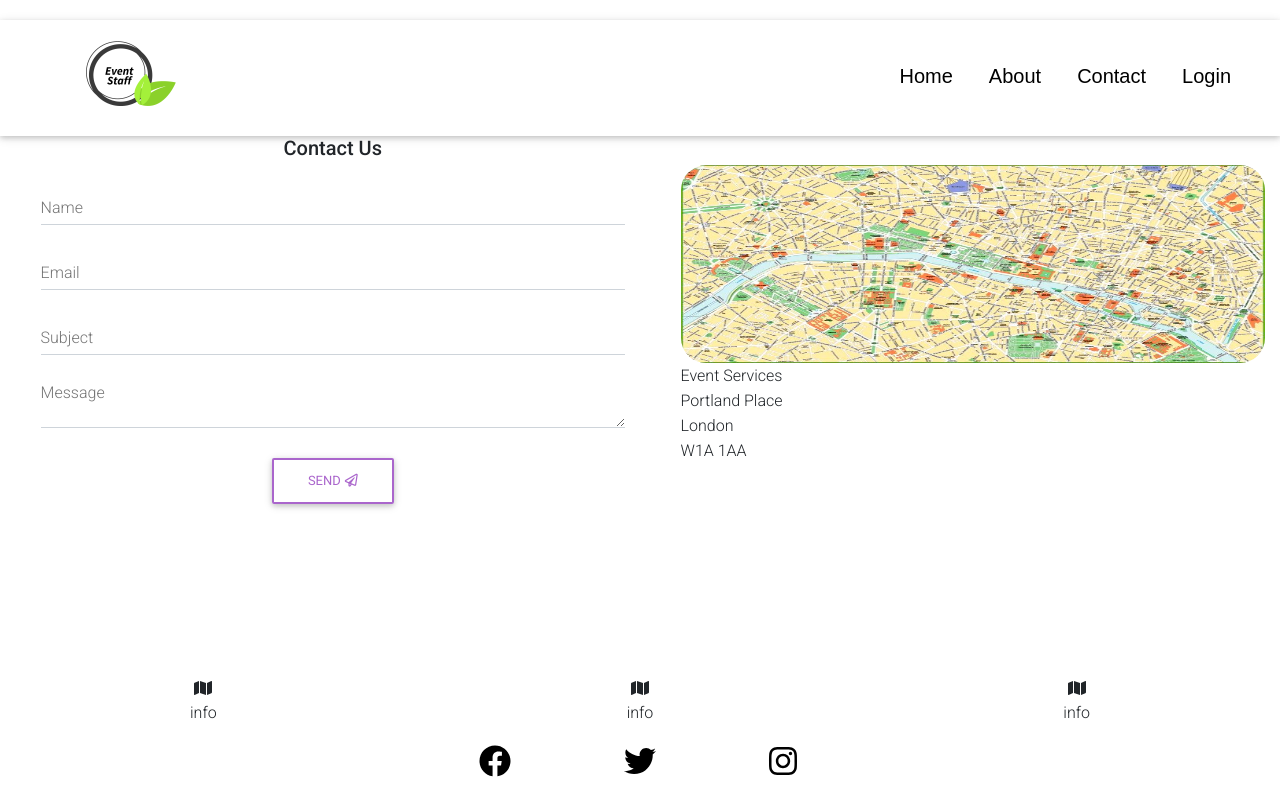
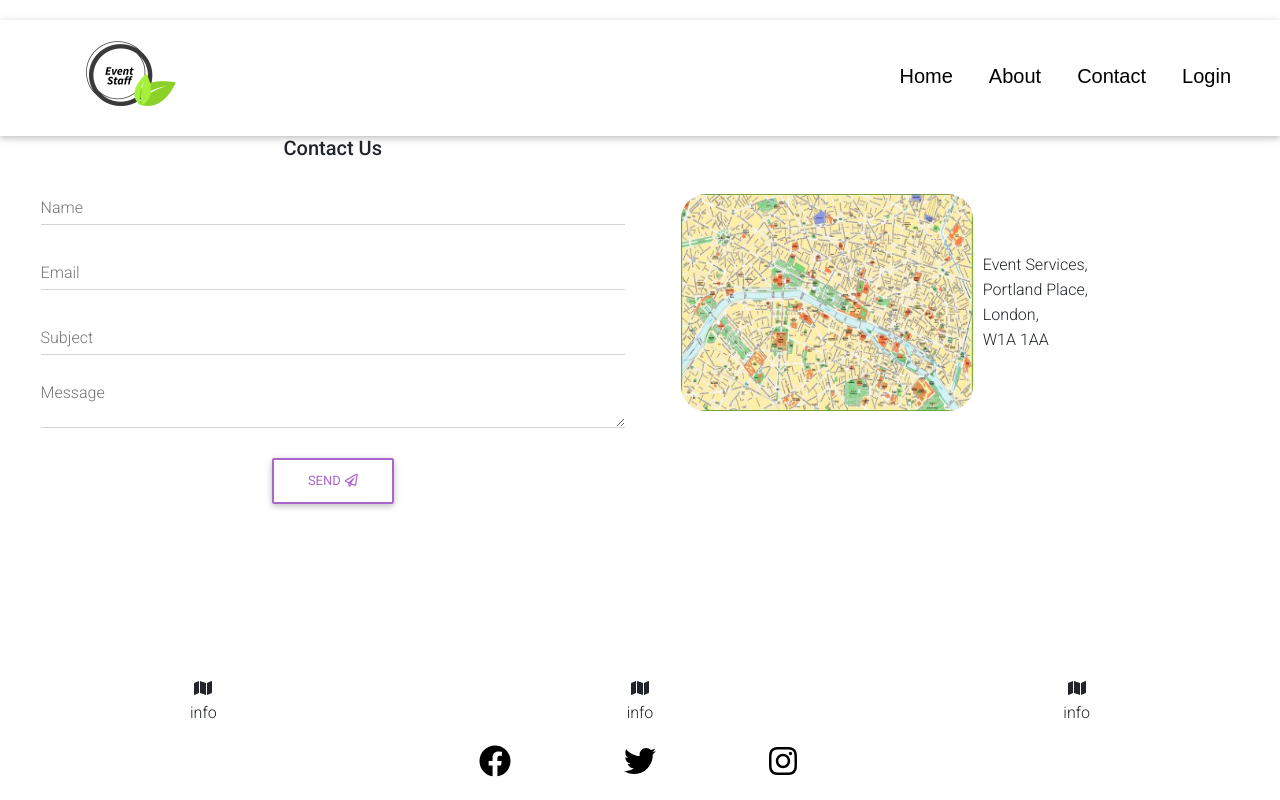
Before and after one commit to EnterpriseBoy/Magiweb, a React (Create React App) app: page /Contact in a window 1280 px wide. Built offline with nearby package versions, Linux system fonts and the light colour scheme.

Commit message:
styling contact page

```diff
--- a/src/CSS/App.css
+++ b/src/CSS/App.css
@@ -150,13 +150,19 @@ Link Link:hover{
 }
 
 .contactMap{
-  margin-top: 5%;
-  width: 100%;
-  height: 40%;
+  float: left;
+  margin-top: 10%;
+  width: 50%;
+  height: 90%;
   border-radius: 25px;
 }
+.contactMapAdress{
+  float: left;
+  margin-top: 20%;
+  margin-left: 10px;
+}
 .contactMapText{
-  margin-top: 1px;
+  margin-bottom: 1px;
   text-align: left;
 }
 input.form-control.validate.ContactInput{
--- a/src/Components/Pages/Contact/contactMap.js
+++ b/src/Components/Pages/Contact/contactMap.js
@@ -9,10 +9,12 @@ function ContacatMap() {
           <MDBRow>
               <MDBCol md="12">
                   <img className="contactMap" src={Map} alt="Map" />
-                  <div className="contactMapText">Event Services</div>
-                  <div className="contactMapText">Portland Place</div>
-                  <div className="contactMapText"> London</div>
-                  <div className="contactMapText">W1A 1AA</div>
+                  <div className="contactMapAdress">
+                    <div className="contactMapText">Event Services,</div>
+                    <div className="contactMapText">Portland Place,</div>
+                    <div className="contactMapText"> London,</div>
+                    <div className="contactMapText">W1A 1AA</div>
+                  </div>
               </MDBCol>
           </MDBRow>
       </MDBContainer>
```
